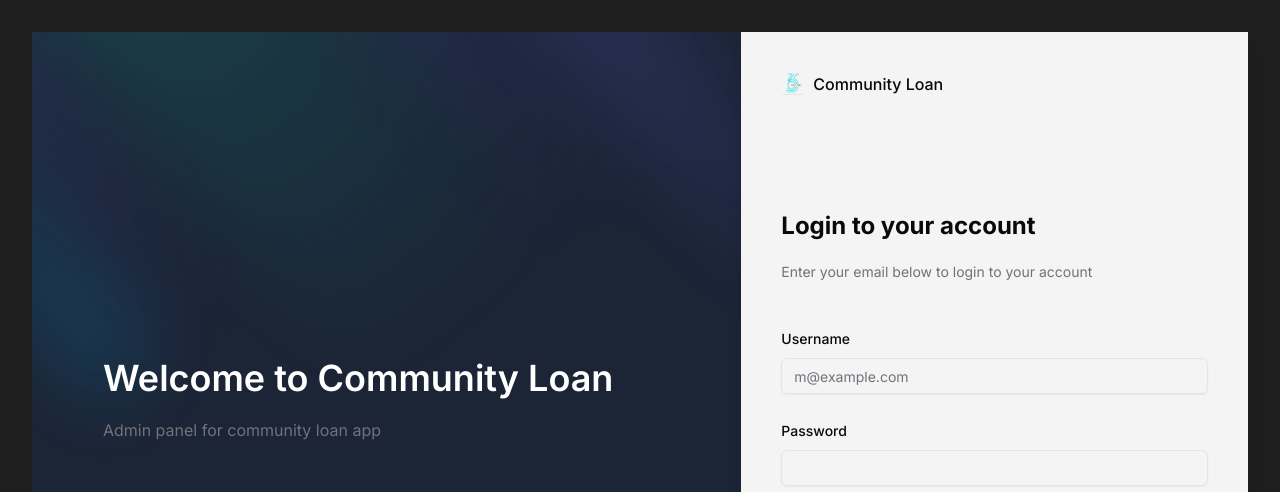
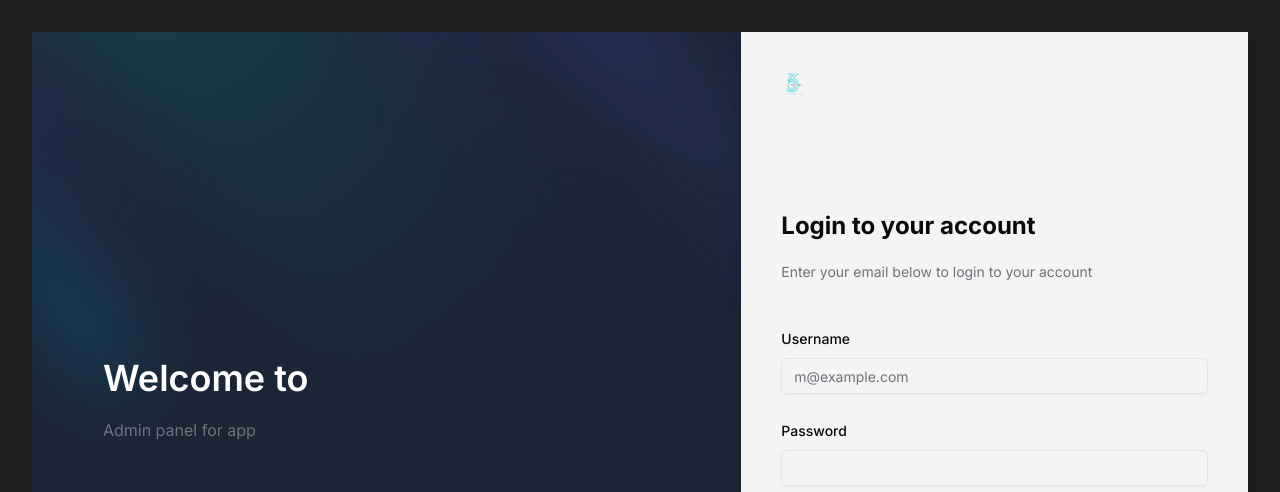
Before and after one commit to Bhawesh-Jain/base-template, a Next.js app: page /login in a window 1280 px wide. Shown: the top 492 px of the page. Built offline with nearby package versions, Linux system fonts and the light colour scheme; no server answers.

Commit message:
Constants Added

```diff
--- a/package.json
+++ b/package.json
@@ -1,5 +1,5 @@
 {
-  "name": "communityloan",
+  "name": "project_name",
   "version": "0.1.0",
   "private": true,
   "scripts": {
--- a/src/app/layout.tsx
+++ b/src/app/layout.tsx
@@ -4,12 +4,13 @@ import './globals.css'
 import { Toaster } from '@/components/ui/toaster'
 import { DialogProvider } from "@/providers/DialogProvider"
 import { ScrollArea } from '@/components/ui/scroll-area'
+import { Constants } from '@/lib/constant'
 
 const inter = Inter({ subsets: ['latin'] })
 
 export const metadata: Metadata = {
-  title: 'Community Loan',
-  description: 'Your Community Gathered!',
+  title: Constants.companyName,
+  description: Constants.companyDesc,
 }
 
 export default function RootLayout({
--- a/src/app/login/page.tsx
+++ b/src/app/login/page.tsx
@@ -1,12 +1,13 @@
 import { LoginForm } from "@/app/login/blocks/login-form"
 import { Avatar, AvatarImage } from "@/components/ui/avatar"
+import { Constants } from "@/lib/constant"
 
 export default function LoginPage() {
   return (
     <div className="grid min-h-svh lg:grid-cols-12 lg:p-8 bg-[#1E1E1E]">
       <div className="hidden bg-[url(/assets/login-bg-gradient.svg)] bg-cover justify-center h-full lg:flex flex-col px-[10%] col-span-7 gap-5">
-        <span className="text-4xl font-semibold text-primary-foreground">Welcome to Community Loan</span>
-        <span className="text-base text-muted-foreground">Admin panel for community loan app</span>
+        <span className="text-4xl font-semibold text-primary-foreground">Welcome to {Constants.companyName}</span>
+        <span className="text-base text-muted-foreground">Admin panel for {Constants.companyNameSmall} app</span>
       </div>
 
       <div className="flex flex-col gap-4 p-6 md:p-10  col-span-5 bg-muted shadow-lg">
@@ -15,7 +16,7 @@ export default function LoginPage() {
             <Avatar className="flex h-6 w-6 items-center justify-center rounded-md">
               <AvatarImage src="/assets/logo.png" alt="Logo" />
             </Avatar>
-            Community Loan
+            {Constants.companyName}
           </a>
         </div>
         <div className="flex flex-1 items-center justify-center">
--- a/src/components/app-sidebar.tsx
+++ b/src/components/app-sidebar.tsx
@@ -17,6 +17,7 @@ import { useState, useEffect } from "react"
 import Loading from "@/app/dashboard/loading"
 import Image from "next/image"
 import Link from "next/link"
+import { Constants } from "@/lib/constant"
 
 export function AppSidebar({ ...props }: React.ComponentProps<typeof Sidebar>) {
 
@@ -38,7 +39,7 @@ export function AppSidebar({ ...props }: React.ComponentProps<typeof Sidebar>) {
           <div className="flex items-center justify-between px-4 py-2">
             <Link href="#" className="flex items-center gap-2 font-medium">
               <Image src="/assets/logo.png" alt="Logo" width={16} height={16} className="rounded-md" />
-              Community Loan
+              {Constants.companyName}
             </Link>
           </div>
         </SidebarMenu>
--- /dev/null
+++ b/src/lib/constant.ts
@@ -0,0 +1,12 @@
+export class Constants {
+  constructor() {
+
+  }
+
+  static companyName = '';
+  static companyNameMono = '';
+  static companyNameSmall = '';
+  static companyAbbr = '';
+
+  static companyDesc = '';
+}
--- a/src/lib/session.ts
+++ b/src/lib/session.ts
@@ -1,9 +1,10 @@
 import { SessionOptions, getIronSession, IronSession } from "iron-session";
 import { cookies } from "next/headers"
+import { Constants } from "./constant";
 
 export const sessionOptions: SessionOptions = {
   password: process.env.SECRET_KEY!,
-  cookieName: "CommunityLoan",
+  cookieName: Constants.companyNameMono,
   cookieOptions: {
     httpOnly: true,
     maxAge: 24 * 60 * 60,
```
Also changed, not shown: 1 other file (tests, documents, lock files or other folders).
